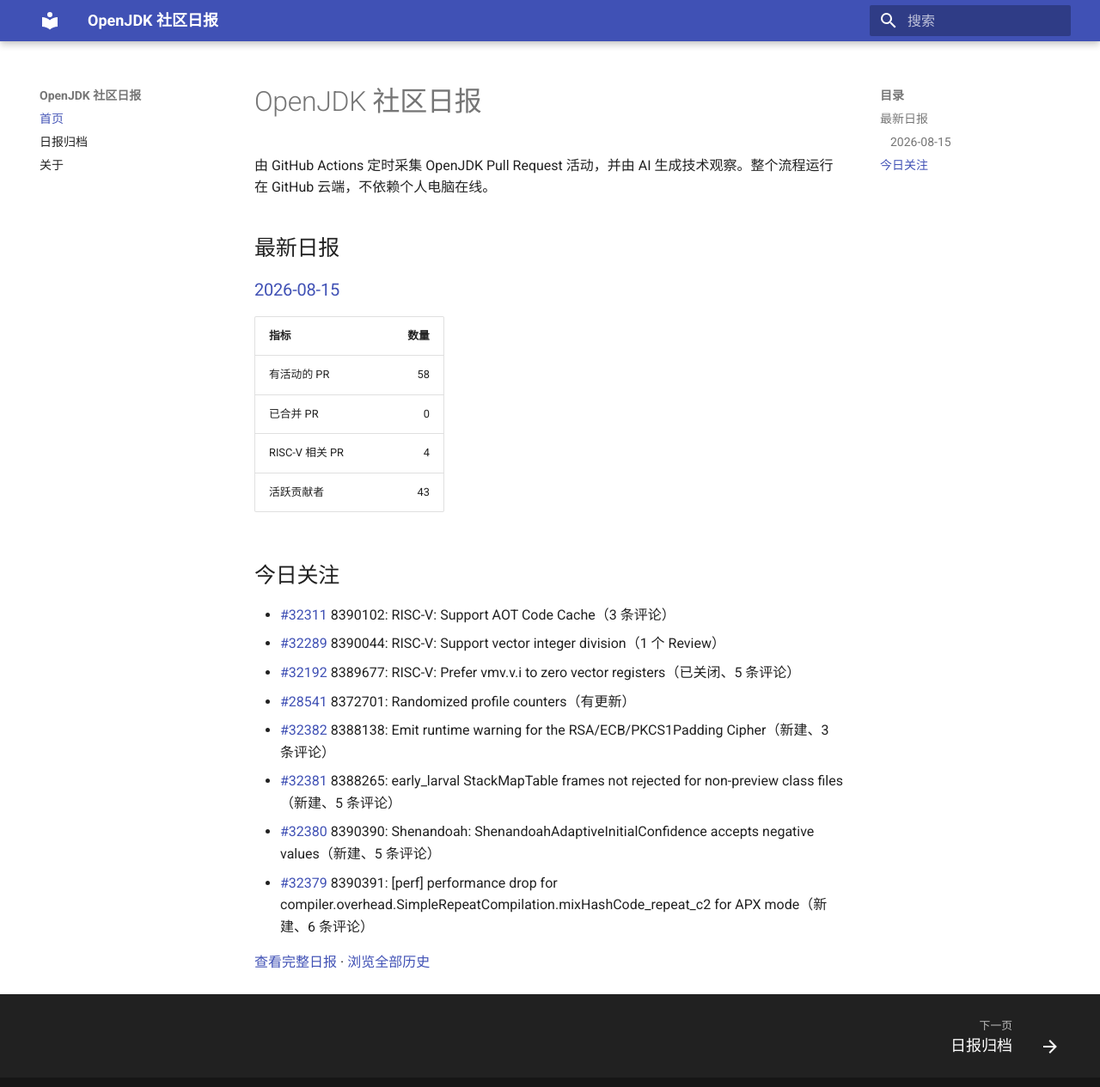
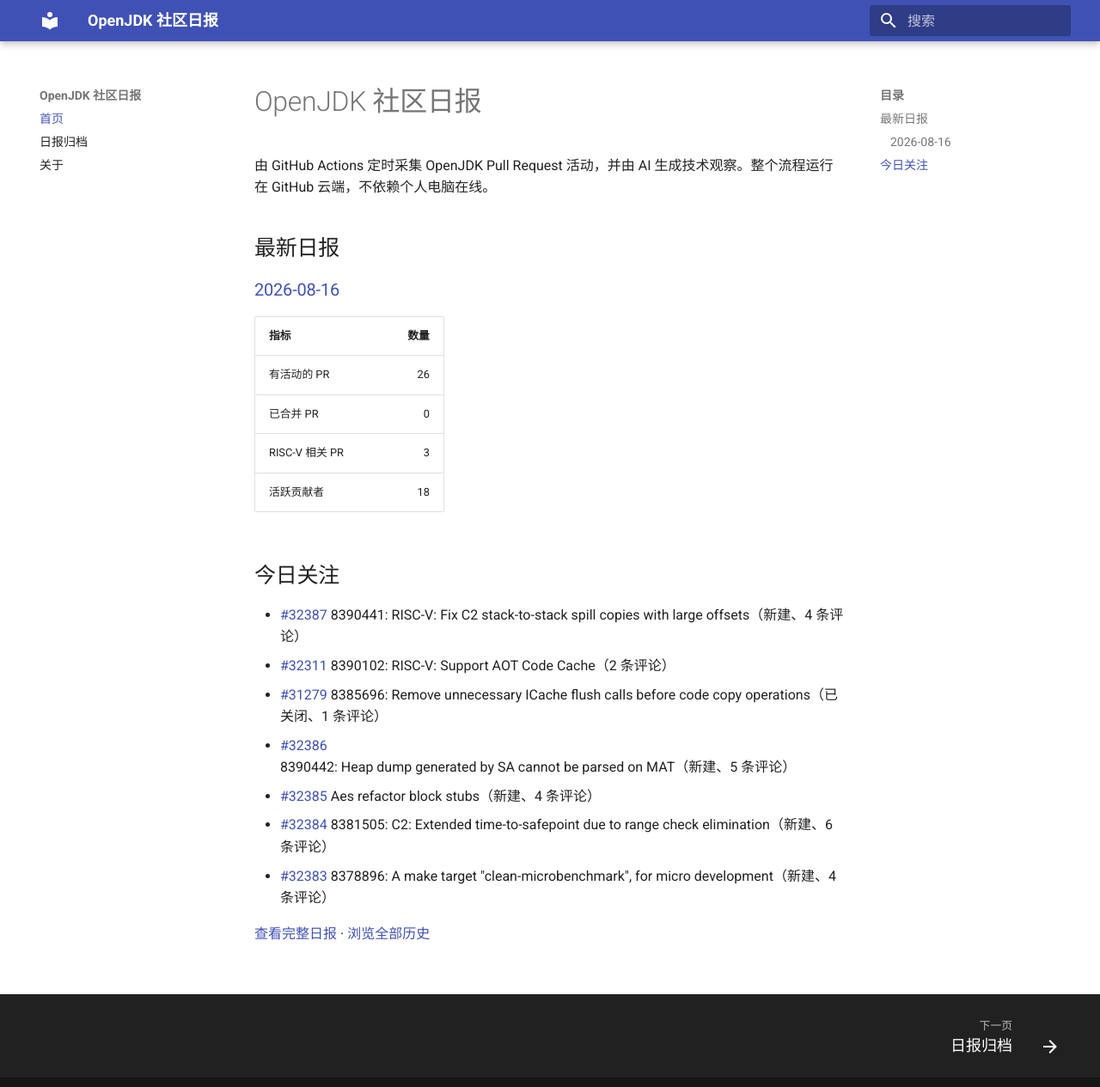
Before and after one commit to DingliZhang/openjdk-daily, an MkDocs documentation site: the page built from docs/index.md, in a window 1280 px wide and 1278 px high. Shown: the top 1265 px of the window at 86% size. Built offline with MkDocs 1.6.1 and Material for MkDocs 9.7.7, drawn with Linux system fonts in a browser that asks for light colours.

Commit message:
report: add OpenJDK daily report

```diff
--- a/docs/index.md
+++ b/docs/index.md
@@ -4,24 +4,23 @@
 
 ## 最新日报
 
-### [2026-08-15](reports/2026/2026-08-15.md)
+### [2026-08-16](reports/2026/2026-08-16.md)
 
 | 指标 | 数量 |
 |---|---:|
-| 有活动的 PR | 58 |
+| 有活动的 PR | 26 |
 | 已合并 PR | 0 |
-| RISC-V 相关 PR | 4 |
-| 活跃贡献者 | 43 |
+| RISC-V 相关 PR | 3 |
+| 活跃贡献者 | 18 |
 
 ## 今日关注
 
-- [#32311](https://github.com/openjdk/jdk/pull/32311) 8390102: RISC-V: Support AOT Code Cache（3 条评论）
-- [#32289](https://github.com/openjdk/jdk/pull/32289) 8390044: RISC-V: Support vector integer division（1 个 Review）
-- [#32192](https://github.com/openjdk/jdk/pull/32192) 8389677: RISC-V: Prefer vmv.v.i to zero vector registers（已关闭、5 条评论）
-- [#28541](https://github.com/openjdk/jdk/pull/28541) 8372701: Randomized profile counters（有更新）
-- [#32382](https://github.com/openjdk/jdk/pull/32382) 8388138: Emit runtime warning for the RSA/ECB/PKCS1Padding Cipher（新建、3 条评论）
-- [#32381](https://github.com/openjdk/jdk/pull/32381) 8388265: early_larval StackMapTable frames not rejected for non-preview class files（新建、5 条评论）
-- [#32380](https://github.com/openjdk/jdk/pull/32380) 8390390: Shenandoah: ShenandoahAdaptiveInitialConfidence accepts negative values（新建、5 条评论）
-- [#32379](https://github.com/openjdk/jdk/pull/32379) 8390391: [perf] performance drop for compiler.overhead.SimpleRepeatCompilation.mixHashCode_repeat_c2 for APX mode（新建、6 条评论）
+- [#32387](https://github.com/openjdk/jdk/pull/32387) 8390441: RISC-V: Fix C2 stack-to-stack spill copies with large offsets（新建、4 条评论）
+- [#32311](https://github.com/openjdk/jdk/pull/32311) 8390102: RISC-V: Support AOT Code Cache（2 条评论）
+- [#31279](https://github.com/openjdk/jdk/pull/31279) 8385696: Remove unnecessary ICache flush calls before code copy operations（已关闭、1 条评论）
+- [#32386](https://github.com/openjdk/jdk/pull/32386) 8390442: Heap dump generated by SA cannot be parsed on MAT（新建、5 条评论）
+- [#32385](https://github.com/openjdk/jdk/pull/32385) Aes refactor block stubs（新建、4 条评论）
+- [#32384](https://github.com/openjdk/jdk/pull/32384) 8381505: C2: Extended time-to-safepoint due to range check elimination（新建、6 条评论）
+- [#32383](https://github.com/openjdk/jdk/pull/32383) 8378896: A make target "clean-microbenchmark", for micro development（新建、4 条评论）
 
-[查看完整日报](reports/2026/2026-08-15.md) · [浏览全部历史](reports/index.md)
+[查看完整日报](reports/2026/2026-08-16.md) · [浏览全部历史](reports/index.md)
```
Also changed, not shown: docs/reports/2026/2026-08-16.md (added, +134 -0 lines), docs/reports/index.md (+2 -1 lines), 2 other files.
